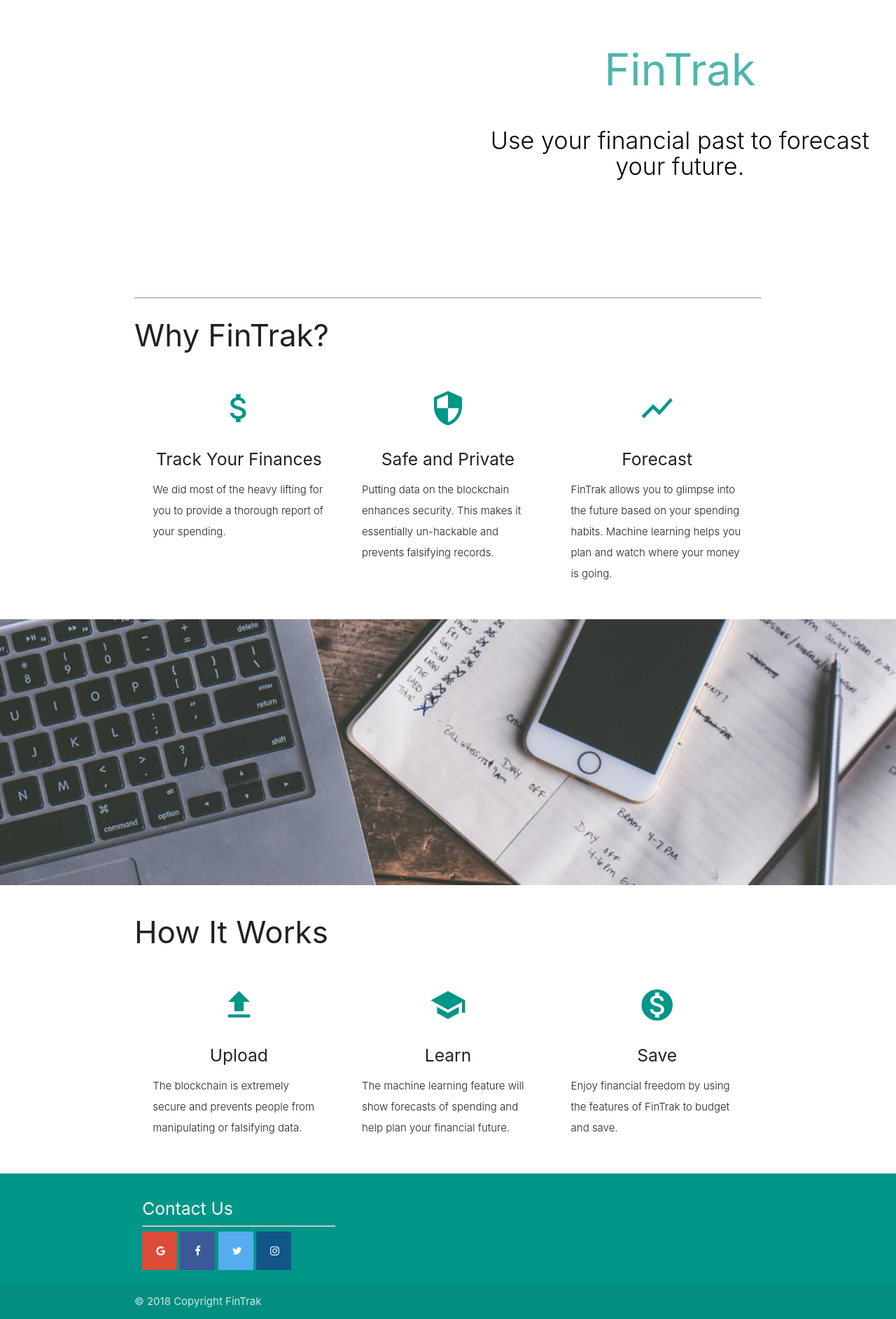
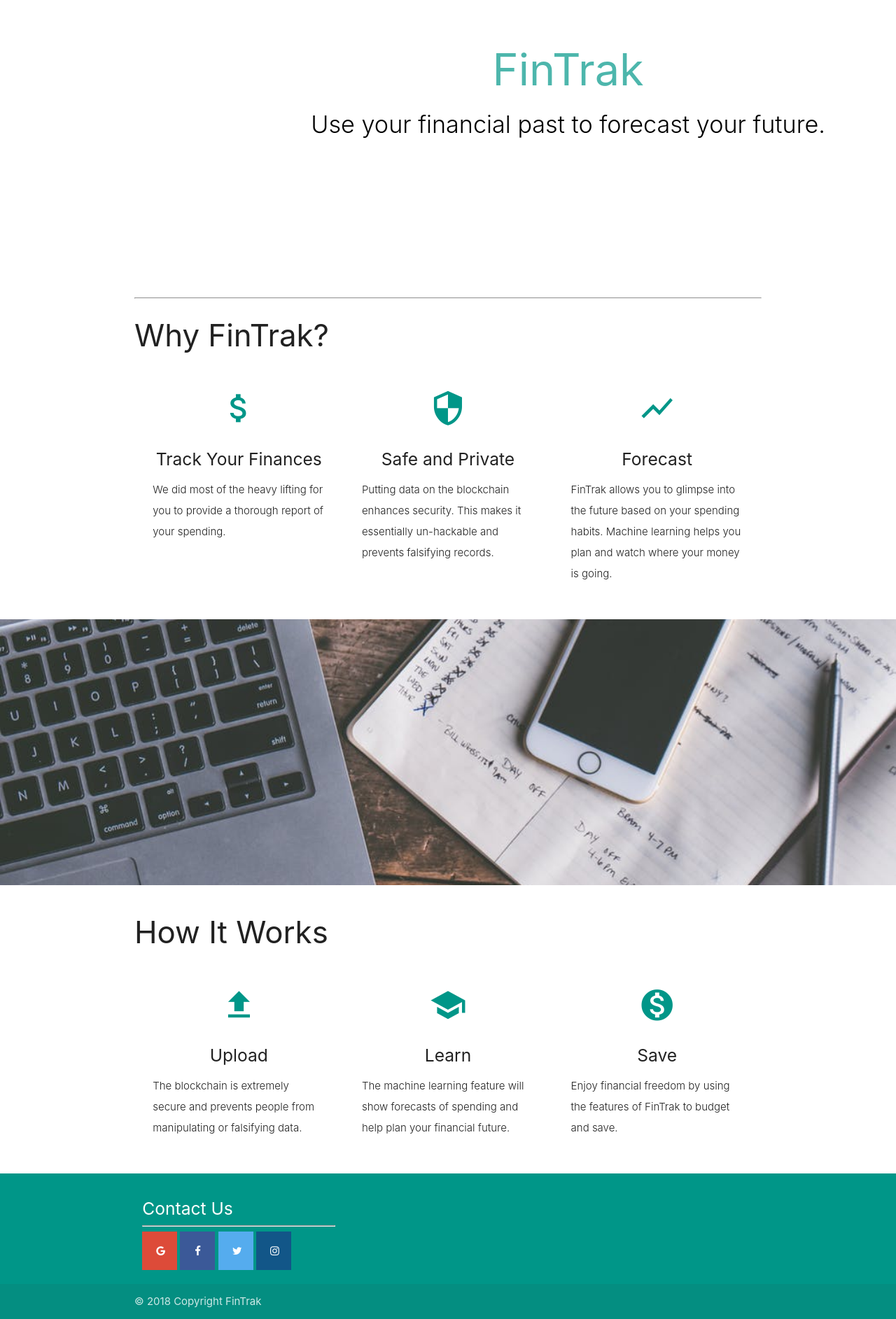
Before and after one commit to frankiecancino/FinTrak, a Flask app: page / in a window 1280 px wide. Shown: the whole page at 70% size. Run offline with Flask 2, Linux system fonts and the light colour scheme; some libraries are stand-ins or nearby versions; grey boxes are pictures that could not be loaded.

Commit message:
final commit maybe hopefully

```diff
--- a/app/templates/index.html
+++ b/app/templates/index.html
@@ -21,13 +21,13 @@
   <section>
     <br>
     <div class="parallax-container">
-      <div class="row valign-wrapper col s12 center">
-        <video class="responsive-video right" height="375" width="350" autoplay>
+      <div class="row valign-wrapper col 12 center">
+        <video class="responsive-video right" height="390" width="370" autoplay>
           <source src="demo.mov" type="video/mp4">
         </video>
-        <div class="row col s6 center">
+        <div class="row col s10 center">
           <h1 class="header teal-text text-lighten-2 center">FinTrak</h1>
-          <h4 class="header black-text light right">Use your financial past to forecast your future.</h4>
+          <h4 class="header black-text light center">Use your financial past to forecast your future.</h4>
         </div>
       </div>
     </div>
```
